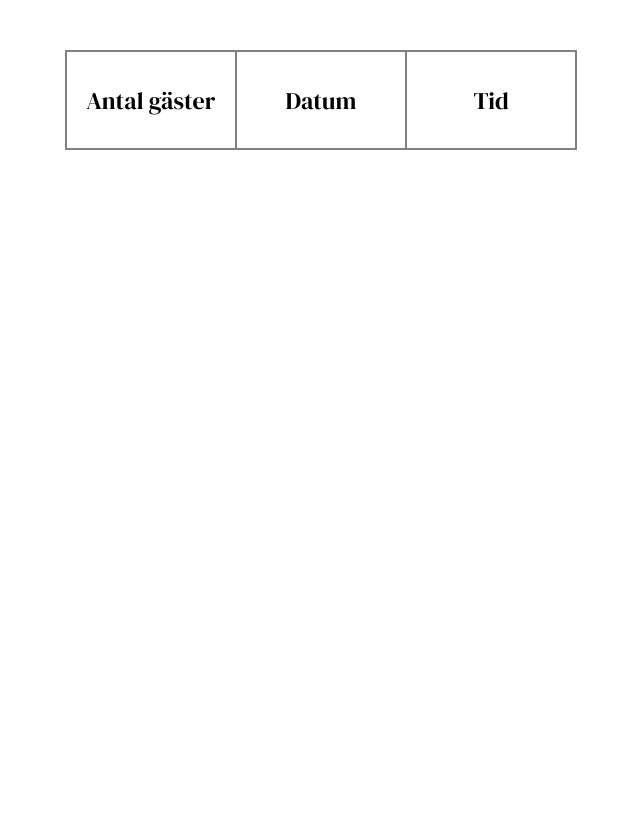
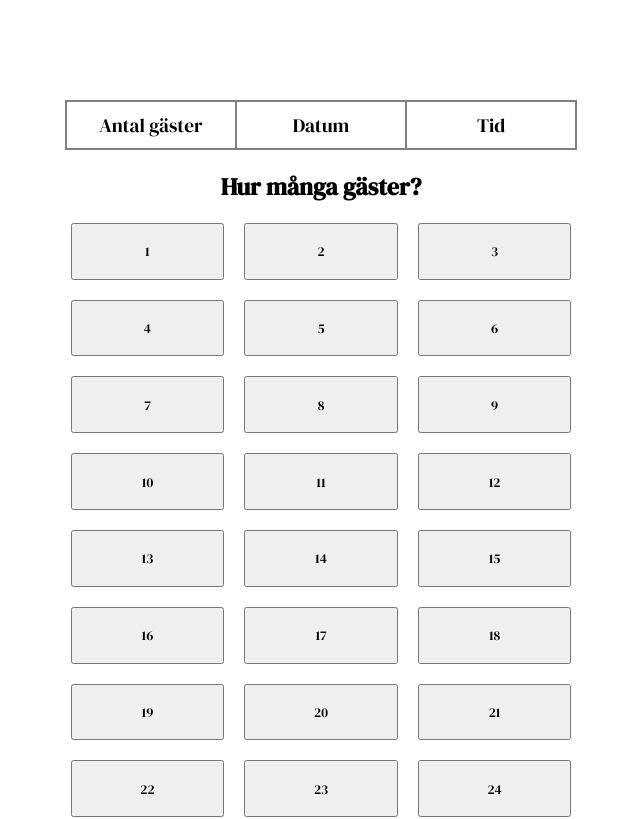
Before and after one commit to Medieinstitutet/the-restaurant-bella-napoli, a React (Vite) app: page /booking/book-number-of-guests in a window 1280 px wide. Shown: the top 819 px of the page, without its empty margins (319-959 px from the left). Built offline with nearby package versions, Linux system fonts and the light colour scheme.

Commit message:
bookingpage form for numberofpersons

```diff
--- a/src/components/ChoseNumberOfPersons.tsx
+++ b/src/components/ChoseNumberOfPersons.tsx
@@ -1,3 +1,15 @@
+import "../styles/_ChoseNumberOfPersons.scss";
+
 export const ChoseNumberOfPersons = () => {
-  return <div>ChoseNumberOfPersons</div>;
+  const buttons = [];
+  for (let i = 1; i <= 40; i++) {
+    buttons.push(<button key={i}>{i}</button>);
+  }
+
+  return (
+    <div className="chosenumberofpersons-container">
+      <h2>Hur många gäster?</h2>
+      <div className="buttons-container">{buttons}</div>
+    </div>
+  );
 };
--- a/src/components/Router.tsx
+++ b/src/components/Router.tsx
@@ -22,15 +22,16 @@ const router = createBrowserRouter([
         children: [
           {
             path: "book-number-of-guests",
-            element: <ChoseNumberOfPersons></ChoseNumberOfPersons>,
+            element: <ChoseNumberOfPersons />,
+            index: true,
           },
           {
             path: "book-on-date",
-            element: <ChoseDate></ChoseDate>,
+            element: <ChoseDate />,
           },
           {
             path: "book-on-time",
-            element: <ChoseTime></ChoseTime>,
+            element: <ChoseTime />,
           },
         ],
       },
--- a/src/pages/Bookingpage.tsx
+++ b/src/pages/Bookingpage.tsx
@@ -1,14 +1,19 @@
-import { NavLink } from "react-router-dom";
+import { NavLink, Outlet } from "react-router-dom";
 import "../styles/_Bookingpage.scss";
 
 export const Bookingpage = () => {
   return (
     <>
-      <nav>
-        <NavLink to={"book-number-of-guests"}>Antal gäster</NavLink>
-        <NavLink to={"book-on-date"}>Datum</NavLink>
-        <NavLink to={"book-on-time"}>Tid</NavLink>
-      </nav>
+      <div className="bookingpage-container">
+        <nav>
+          <NavLink to={"book-number-of-guests"}>Antal gäster</NavLink>
+          <NavLink to={"book-on-date"}>Datum</NavLink>
+          <NavLink to={"book-on-time"}>Tid</NavLink>
+        </nav>
+        <div className="form-container">
+          <Outlet></Outlet>
+        </div>
+      </div>
     </>
   );
 };
--- a/src/styles/_Bookingpage.scss
+++ b/src/styles/_Bookingpage.scss
@@ -1,14 +1,22 @@
 @use "variables" as v;
 @use "mixins";
 
+.bookingpage-container {
+    width: 100%;
+    height: 100vh;
+    display: flex;
+    flex-direction: column;
+    justify-content: flex-start;
+    align-items: center;
+    padding-top: 100px;
+}
+
 nav {
     display: flex;
-    justify-content: space-evenly;
+    justify-content: center;
     align-items: center;
     width: 90%;
-    height: 100px;
-    position: absolute;
-    top: 50px;
+    height: 50px;
 
     a {
         display: flex;
@@ -16,7 +24,7 @@ nav {
         align-items: center;
         height: 100%;
         width: 100%;
-        font-size: 150%;
+        font-size: 120%;
         text-decoration: none;
         color: black;
         border: grey solid 2px;
@@ -38,3 +46,12 @@ a:nth-child(2) {
     border-left: none;
     border-right: none;
 }
+
+.form-container {
+    display: flex;
+    width: 90%;
+
+    @include mixins.desktop {
+        width: 40%;
+    }
+}
--- /dev/null
+++ b/src/styles/_ChoseNumberOfPersons.scss
@@ -0,0 +1,22 @@
+.chosenumberofpersons-container {
+    display: flex;
+    flex-direction: column;
+    justify-content: center;
+    align-items: center;
+}
+
+.buttons-container {
+    width: 100%;
+    display: flex;
+    flex-direction: row;
+    justify-content: center;
+    flex-wrap: wrap;
+    gap: 20px;
+}
+
+button {
+    width: 30%;
+    height: 10%;
+    padding: 0;
+    cursor: pointer;
+}
```
